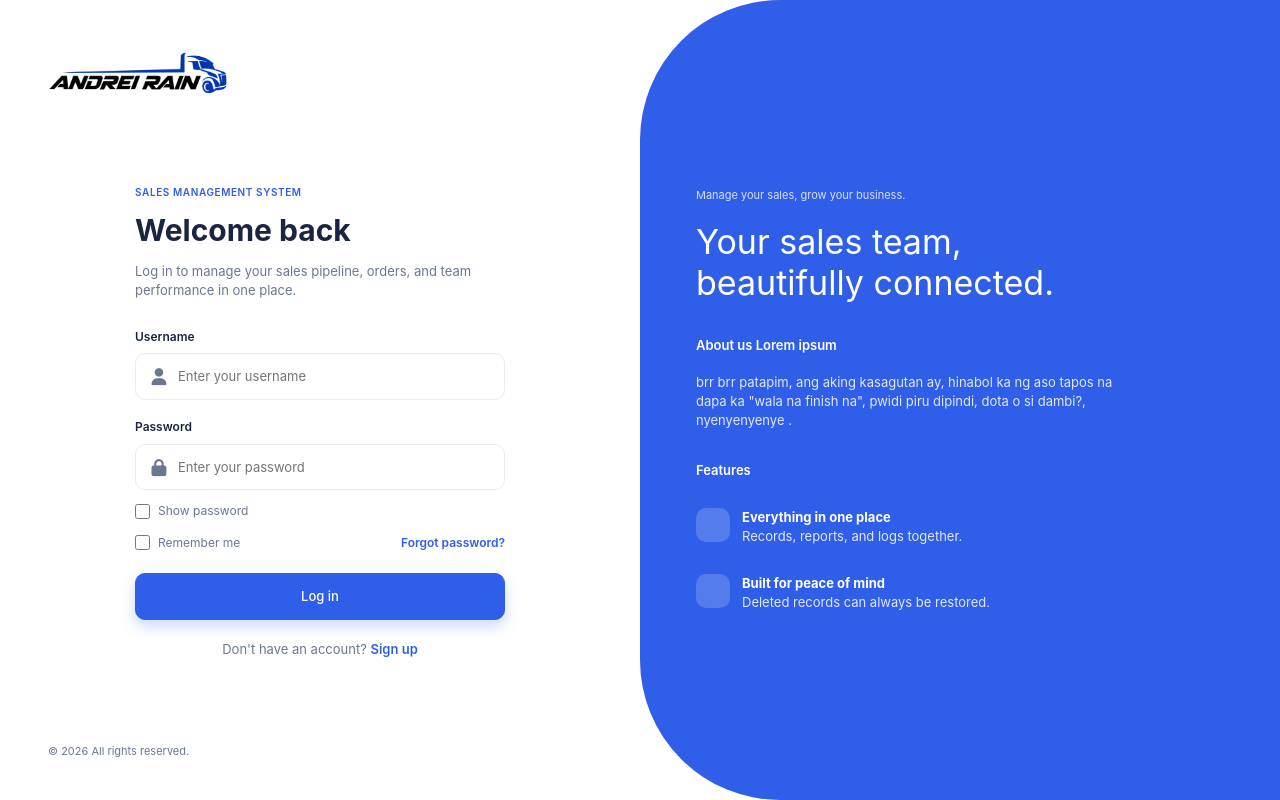
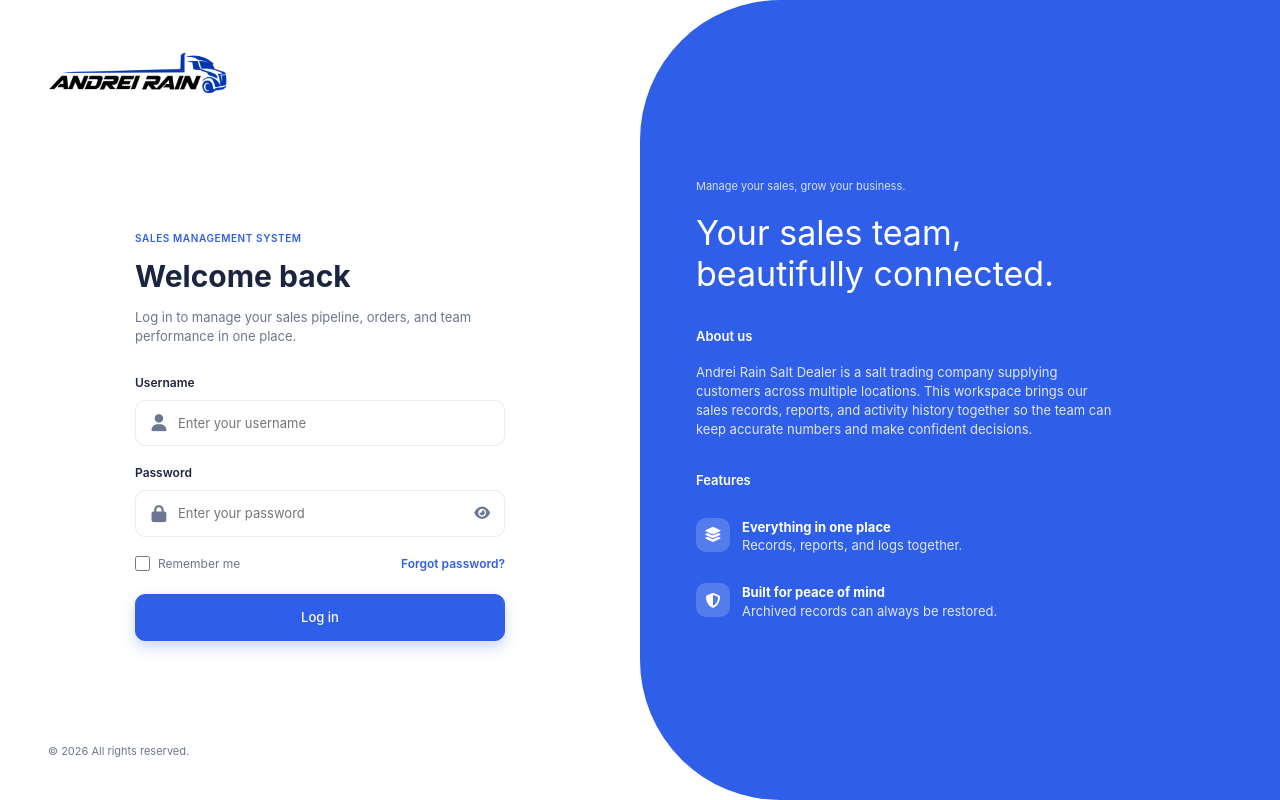
Before and after one commit to Kuro-Rei/F-AR-System, a Flask app: page / in a window 1280 px wide. Run offline with Flask 3, Linux system fonts and the light colour scheme; some web fonts are replaced.

Commit message:
Eto yun e tapos eto ba

```diff
--- a/website/static/css/index.css
+++ b/website/static/css/index.css
@@ -201,3 +201,58 @@
     color: var(--muted);
     cursor: pointer;
 }
+
+.feature .ico {
+    display: grid;
+    place-items: center;
+    color: #fff;
+    font-size: 15px;
+}
+
+.reset-dialog-icon {
+    background: var(--blue-50);
+    color: var(--blue);
+    display: grid;
+    place-items: center;
+    border-radius: 50%;
+    width: 48px;
+    height: 48px;
+    margin: 0 auto 15px;
+    font-size: 20px;
+}
+
+.reset-dialog form {
+    margin-top: 20px;
+    text-align: left;
+}
+
+.reset-dialog .field {
+    margin-bottom: 0;
+}
+
+.reset-dialog .reset-note {
+    min-height: 18px;
+    margin-top: 12px;
+    font-size: 12px;
+    text-align: center;
+    color: var(--green);
+}
+
+.reset-dialog .reset-note.is-error {
+    color: var(--red);
+}
+
+.toggle-pass {
+    background: none;
+    border: 0;
+    padding: 0;
+    cursor: pointer;
+    color: var(--muted);
+    font-size: 14px;
+    display: grid;
+    place-items: center;
+}
+
+.toggle-pass:hover {
+    color: var(--blue);
+}
--- a/website/static/js/dashboard.js
+++ b/website/static/js/dashboard.js
@@ -154,7 +154,7 @@ archiveBtn.addEventListener('click', async () => {
     const onPage = ledgerRows().filter(r => r.querySelector('input[type="checkbox"]')).length;
     if (done >= onPage && currentPage > 1) currentPage--;
 
-    if (done) addLog('Delete', 'Moved ' + done + (done === 1 ? ' record' : ' records') + ' to trash');
+    if (done) addLog('Archive', 'Archived ' + done + (done === 1 ? ' record' : ' records'));
 
     showToast(failed
         ? done + ' moved to archive; ' + failed + ' failed'
@@ -213,7 +213,7 @@ ledgerBody.addEventListener('click', async e => {
             currentPage--;
         }
 
-        addLog('Delete', 'Moved ' + name + ' to trash');
+        addLog('Archive', 'Archived ' + name);
         showToast(name + ' moved to archive');
 
         await loadRecords();
@@ -239,7 +239,7 @@ importFile.addEventListener('change', async () => {
     const file = importFile.files[0];
     if (!file) return;
 
-    if (!confirm('Importing "' + file.name + '" will replace ALL existing records, including Trash. Continue?')) {
+    if (!confirm('Importing "' + file.name + '" will replace ALL existing records, including Archive. Continue?')) {
         importFile.value = '';
         return;
     }
--- a/website/templates/index.html
+++ b/website/templates/index.html
@@ -36,52 +36,153 @@
         </div>
         <div class="field">
           <label for="pass">Password</label>
-          <div>
-            <i class="i fa-solid fa-lock"></i><input id="pass" name = "password"type="password" placeholder="Enter your password" />
-          </div>
+        <div>
+          <i class="i fa-solid fa-lock"></i><input id="pass" name = "password"type="password" placeholder="Enter your password" />
+          <button type="button" class="toggle-pass" id="toggle-pass" aria-label="Show password">
+          <i class="fa-solid fa-eye" id="toggle-pass-icon" aria-hidden="true"></i>
+          </button>
         </div>
-        <label class="show-pass"><input type="checkbox" id="show-pass" /> Show password</label>
+        </div>
         <div class="row-between">
           <label><input type="checkbox" name="remember" /> Remember me
-          </label><a href="#" class="link">Forgot password?</a>
+          </label><a href="#" class="link" id="forgot-link">Forgot password?</a>
         </div>
         <button class="btn btn-primary" type="submit">Log in</button>
-        <p class="login-alt">
-          Don't have an account? <a href="#" class="link">Sign up</a>
-        </p>
       </form>
       <small>© 2026 All rights reserved.</small>
     </section>
     <section class="login-right">
       <small>Manage your sales, grow your business.</small>
       <h2>Your sales team,<br />beautifully connected.</h2>
-      <h3>About us Lorem ipsum</h3>
+      <h3>About us</h3>
       <p>
-        brr brr patapim, ang aking kasagutan ay, hinabol ka ng aso tapos na
-        dapa ka "wala na finish na", pwidi piru dipindi, dota o si dambi?,
-        nyenyenyenye .
+        Andrei Rain Salt Dealer is a salt trading company supplying customers
+        across multiple locations. This workspace brings our sales records,
+        reports, and activity history together so the team can keep accurate
+        numbers and make confident decisions.
       </p>
       <h3>Features</h3>
       <div class="feature">
-        <span class="ico"></span>
+        <span class="ico"><i class="fa-solid fa-layer-group" aria-hidden="true"></i></span>
         <div>
           <strong>Everything in one place</strong>
           <p>Records, reports, and logs together.</p>
         </div>
       </div>
       <div class="feature">
-        <span class="ico"></span>
+        <span class="ico"><i class="fa-solid fa-shield-halved" aria-hidden="true"></i></span>
         <div>
           <strong>Built for peace of mind</strong>
-          <p>Deleted records can always be restored.</p>
+          <p>Archived records can always be restored.</p>
         </div>
       </div>
     </section>
   </div>
   <script>
-    document.getElementById('show-pass').addEventListener('change', function () {
-      document.getElementById('pass').type = this.checked ? 'text' : 'password';
-    });
+  document.getElementById('toggle-pass').addEventListener('click', function () {
+    var pass = document.getElementById('pass');
+    var icon = document.getElementById('toggle-pass-icon');
+    var show = pass.type === 'password';
+    pass.type = show ? 'text' : 'password';
+    icon.className = show ? 'fa-solid fa-eye-slash' : 'fa-solid fa-eye';
+    this.setAttribute('aria-label', show ? 'Hide password' : 'Show password');
+  });
+</script>
+  <div class="logout-overlay" id="reset-overlay" hidden>
+    <section class="logout-dialog reset-dialog" role="dialog" aria-modal="true" aria-labelledby="reset-title"
+      aria-describedby="reset-description">
+      <div class="reset-dialog-icon"><i class="fa-solid fa-key" aria-hidden="true"></i></div>
+      <h2 id="reset-title">Forgot your password?</h2>
+      <p id="reset-description">
+        Enter your username to request a password reset. Your system administrator will complete the reset for you.
+      </p>
+      <form id="reset-form" novalidate>
+        <div class="field">
+          <label for="reset-user">Username</label>
+          <div>
+            <i class="i fa-solid fa-user"></i><input id="reset-user" type="text" placeholder="Enter your username" autocomplete="username" />
+          </div>
+        </div>
+        <p class="reset-note" id="reset-note" role="status" aria-live="polite"></p>
+        <div class="logout-dialog-actions">
+          <button type="button" class="btn" id="reset-cancel">Cancel</button>
+          <button type="submit" class="btn btn-primary" id="reset-submit">Request reset</button>
+        </div>
+      </form>
+    </section>
+  </div>
+  <script>
+    (function () {
+      var link = document.getElementById('forgot-link'),
+        overlay = document.getElementById('reset-overlay'),
+        form = document.getElementById('reset-form'),
+        input = document.getElementById('reset-user'),
+        note = document.getElementById('reset-note'),
+        cancel = document.getElementById('reset-cancel'),
+        submit = document.getElementById('reset-submit');
+
+      function openDialog(e) {
+        e.preventDefault();
+        input.value = document.getElementById('user').value.trim();
+        overlay.hidden = false;
+        input.focus();
+      }
+
+      function closeDialog() {
+        overlay.hidden = true;
+        form.reset();
+        note.textContent = '';
+        note.classList.remove('is-error');
+        input.disabled = false;
+        submit.disabled = false;
+        cancel.textContent = 'Cancel';
+        link.focus();
+      }
+
+      link.addEventListener('click', openDialog);
+      cancel.addEventListener('click', closeDialog);
+      overlay.addEventListener('click', function (e) {
+        if (e.target === overlay) closeDialog();
+      });
+
+      form.addEventListener('submit', function (e) {
+        e.preventDefault();
+        var name = input.value.trim();
+        note.classList.remove('is-error');
+
+        if (!name) {
+          note.classList.add('is-error');
+          note.textContent = 'Please enter your username.';
+          input.focus();
+          return;
+        }
+
+        note.textContent = 'Reset request received for "' + name + '". Please contact your system administrator to complete the password reset.';
+        input.disabled = true;
+        submit.disabled = true;
+        cancel.textContent = 'Close';
+        cancel.focus();
+      });
+
+      document.addEventListener('keydown', function (e) {
+        if (overlay.hidden) return;
+
+        if (e.key === 'Escape') {
+          closeDialog();
+        } else if (e.key === 'Tab') {
+          var els = [input, cancel, submit].filter(function (el) { return !el.disabled; });
+          var first = els[0], last = els[els.length - 1];
+
+          if (e.shiftKey && document.activeElement === first) {
+            e.preventDefault();
+            last.focus();
+          } else if (!e.shiftKey && document.activeElement === last) {
+            e.preventDefault();
+            first.focus();
+          }
+        }
+      });
+    })();
   </script>
 </body>
 
--- a/website/templates/logs.html
+++ b/website/templates/logs.html
@@ -23,8 +23,8 @@
         All</button
       ><button class="chip" type="button" data-filter="login">
         Login</button
-      ><button class="chip" type="button" data-filter="delete">
-        Delete</button
+      ><button class="chip" type="button" data-filter="archive">
+        Archive</button
       ><button class="chip" type="button" data-filter="restore">
         Restore</button
       ><button
```
Also changed, not shown: website/static/js/logs.js (+15 -3 lines), website/static/js/reports.js (+46 -2 lines), website/static/js/trash.js (+6 -6 lines), website/templates/reports.html (+5 -5 lines), website/templates/trash.html (+11 -11 lines).
